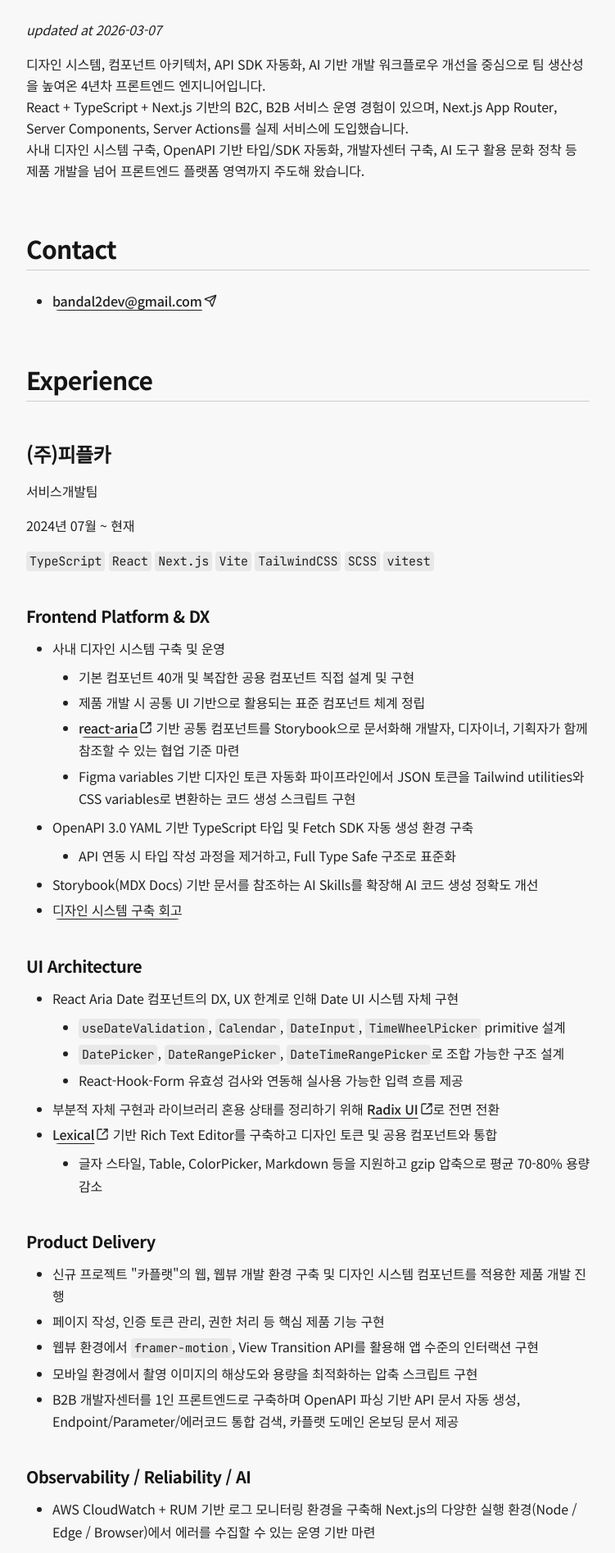
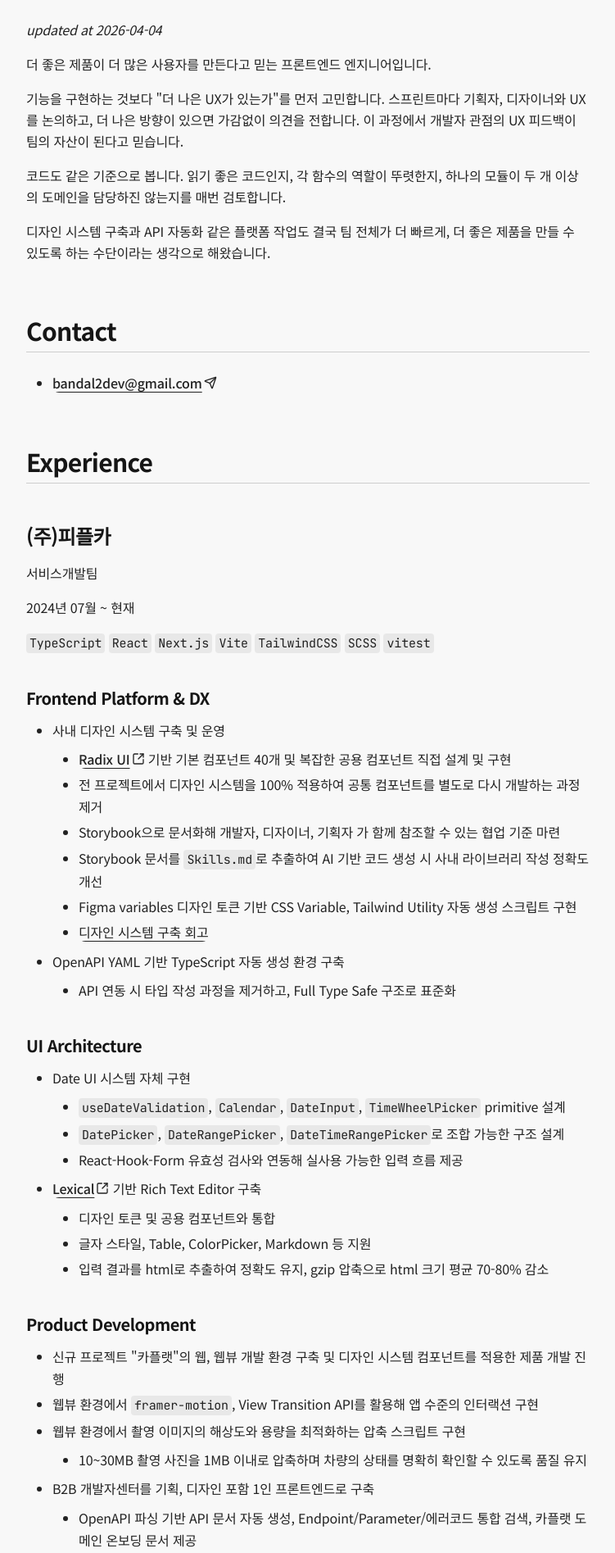
Before and after one commit to kdh379/bandal.dev, a Next.js app: page /about in a window 1280 px wide. Shown: the part 178-2073 px from the top of the page at 82% size, without its empty margins (264-1015 px from the left). Built offline with nearby package versions, Linux system fonts and the light colour scheme.

Commit message:
content; about

```diff
--- a/src/app/about/page.mdx
+++ b/src/app/about/page.mdx
@@ -5,11 +5,16 @@ export const meta = {
 
 # 김도현
 
-_updated at 2026-03-07_
+_updated at 2026-04-04_
 
-디자인 시스템, 컴포넌트 아키텍처, API SDK 자동화, AI 기반 개발 워크플로우 개선을 중심으로 팀 생산성을 높여온 4년차 프론트엔드 엔지니어입니다.
-React + TypeScript + Next.js 기반의 B2C, B2B 서비스 운영 경험이 있으며, Next.js App Router, Server Components, Server Actions를 실제 서비스에 도입했습니다.
-사내 디자인 시스템 구축, OpenAPI 기반 타입/SDK 자동화, 개발자센터 구축, AI 도구 활용 문화 정착 등 제품 개발을 넘어 프론트엔드 플랫폼 영역까지 주도해 왔습니다.
+더 좋은 제품이 더 많은 사용자를 만든다고 믿는 프론트엔드 엔지니어입니다.
+
+기능을 구현하는 것보다 "더 나은 UX가 있는가"를 먼저 고민합니다. 스프린트마다 기획자, 디자이너와 UX를 논의하고, 더 나은 방향이 있으면 가감없이 의견을 전합니다.
+이 과정에서 개발자 관점의 UX 피드백이 팀의 자산이 된다고 믿습니다.
+
+코드도 같은 기준으로 봅니다. 읽기 좋은 코드인지, 각 함수의 역할이 뚜렷한지, 하나의 모듈이 두 개 이상의 도메인을 담당하진 않는지를 매번 검토합니다.
+
+디자인 시스템 구축과 API 자동화 같은 플랫폼 작업도 결국 팀 전체가 더 빠르게, 더 좋은 제품을 만들 수 있도록 하는 수단이라는 생각으로 해왔습니다.
 
 ## Contact
 
@@ -28,34 +33,37 @@ React + TypeScript + Next.js 기반의 B2C, B2B 서비스 운영 경험이 있
 #### Frontend Platform & DX
 
 - 사내 디자인 시스템 구축 및 운영
-  - 기본 컴포넌트 40개 및 복잡한 공용 컴포넌트 직접 설계 및 구현
-  - 제품 개발 시 공통 UI 기반으로 활용되는 표준 컴포넌트 체계 정립
-  - [react-aria](https://react-spectrum.adobe.com/react-aria/index.html) 기반 공통 컴포넌트를 Storybook으로 문서화해 개발자, 디자이너, 기획자가 함께 참조할 수 있는 협업 기준 마련
-  - Figma variables 기반 디자인 토큰 자동화 파이프라인에서 JSON 토큰을 Tailwind utilities와 CSS variables로 변환하는 코드 생성 스크립트 구현
-- OpenAPI 3.0 YAML 기반 TypeScript 타입 및 Fetch SDK 자동 생성 환경 구축
+  - [Radix UI](https://www.radix-ui.com/primitives) 기반 기본 컴포넌트 40개 및 복잡한 공용 컴포넌트 직접 설계 및 구현
+  - 전 프로젝트에서 디자인 시스템을 100% 적용하여 공통 컴포넌트를 별도로 다시 개발하는 과정 제거
+  - Storybook으로 문서화해 개발자, 디자이너, 기획자 가 함께 참조할 수 있는 협업 기준 마련
+  - Storybook 문서를 `Skills.md`로 추출하여 AI 기반 코드 생성 시 사내 라이브러리 작성 정확도 개선
+  - Figma variables 디자인 토큰 기반 CSS Variable, Tailwind Utility 자동 생성 스크립트 구현
+  - [디자인 시스템 구축 회고](/blog/design-system-review)
+- OpenAPI YAML 기반 TypeScript 자동 생성 환경 구축
   - API 연동 시 타입 작성 과정을 제거하고, Full Type Safe 구조로 표준화
-- Storybook(MDX Docs) 기반 문서를 참조하는 AI Skills를 확장해 AI 코드 생성 정확도 개선
-- [디자인 시스템 구축 회고](/blog/design-system-review)
+
 
 #### UI Architecture
 
-- React Aria Date 컴포넌트의 DX, UX 한계로 인해 Date UI 시스템 자체 구현
+- Date UI 시스템 자체 구현
   - `useDateValidation`, `Calendar`, `DateInput`, `TimeWheelPicker` primitive 설계
   - `DatePicker`, `DateRangePicker`, `DateTimeRangePicker`로 조합 가능한 구조 설계
   - React-Hook-Form 유효성 검사와 연동해 실사용 가능한 입력 흐름 제공
-- 부분적 자체 구현과 라이브러리 혼용 상태를 정리하기 위해 [Radix UI](https://www.radix-ui.com/primitives)로 전면 전환
-- [Lexical](https://lexical.dev/) 기반 Rich Text Editor를 구축하고 디자인 토큰 및 공용 컴포넌트와 통합
-  - 글자 스타일, Table, ColorPicker, Markdown 등을 지원하고 gzip 압축으로 평균 70-80% 용량 감소
+- [Lexical](https://lexical.dev/) 기반 Rich Text Editor 구축
+  - 디자인 토큰 및 공용 컴포넌트와 통합
+  - 글자 스타일, Table, ColorPicker, Markdown 등 지원
+  - 입력 결과를 html로 추출하여 정확도 유지, gzip 압축으로 html 크기 평균 70-80% 감소
 
-#### Product Delivery
+#### Product Development
 
 - 신규 프로젝트 "카플랫"의 웹, 웹뷰 개발 환경 구축 및 디자인 시스템 컴포넌트를 적용한 제품 개발 진행
-- 페이지 작성, 인증 토큰 관리, 권한 처리 등 핵심 제품 기능 구현
 - 웹뷰 환경에서 `framer-motion`, View Transition API를 활용해 앱 수준의 인터랙션 구현
-- 모바일 환경에서 촬영 이미지의 해상도와 용량을 최적화하는 압축 스크립트 구현
-- B2B 개발자센터를 1인 프론트엔드로 구축하며 OpenAPI 파싱 기반 API 문서 자동 생성, Endpoint/Parameter/에러코드 통합 검색, 카플랫 도메인 온보딩 문서 제공
+- 웹뷰 환경에서 촬영 이미지의 해상도와 용량을 최적화하는 압축 스크립트 구현
+  - 10~30MB 촬영 사진을 1MB 이내로 압축하며 차량의 상태를 명확히 확인할 수 있도록 품질 유지
+- B2B 개발자센터를 기획, 디자인 포함 1인 프론트엔드로 구축
+  - OpenAPI 파싱 기반 API 문서 자동 생성, Endpoint/Parameter/에러코드 통합 검색, 카플랫 도메인 온보딩 문서 제공
 
-#### Observability / Reliability / AI
+#### Observability / AI
 
 - AWS CloudWatch + RUM 기반 로그 모니터링 환경을 구축해 Next.js의 다양한 실행 환경(Node / Edge / Browser)에서 에러를 수집할 수 있는 운영 기반 마련
   - [Next.js의 다양한 실행 환경의 모든 에러를 자동 수집](/blog/nextjs-logging-strategy)
@@ -63,6 +71,7 @@ React + TypeScript + Next.js 기반의 B2C, B2B 서비스 운영 경험이 있
   - 비즈니스 용어와 DB 스키마를 구조화해 임베딩 벡터로 변환하고 PostgreSQL + `pgvector` 유사도 검색으로 관련 테이블과 컬럼을 자동 추출
   - 검색된 스키마 정보를 동적으로 Prompt에 조합해 SQL을 생성하고 Next.js RSC에서 투루카 DB 쿼리를 실행하는 RAG 구조 구현
   - 쿼리 결과를 바탕으로 Vercel AI SDK 스트리밍 응답, 세션별 채팅 이력 관리, 공유 기능 제공
+  - 기존 백오피스 앱에서 고정된 쿼리로 제공하던 한계를 극복하고, 비즈니스 사용자가 원하는 데이터를 직접 쿼리할 수 있도록 개선
 
 ### (주)이노룰스
 
```
